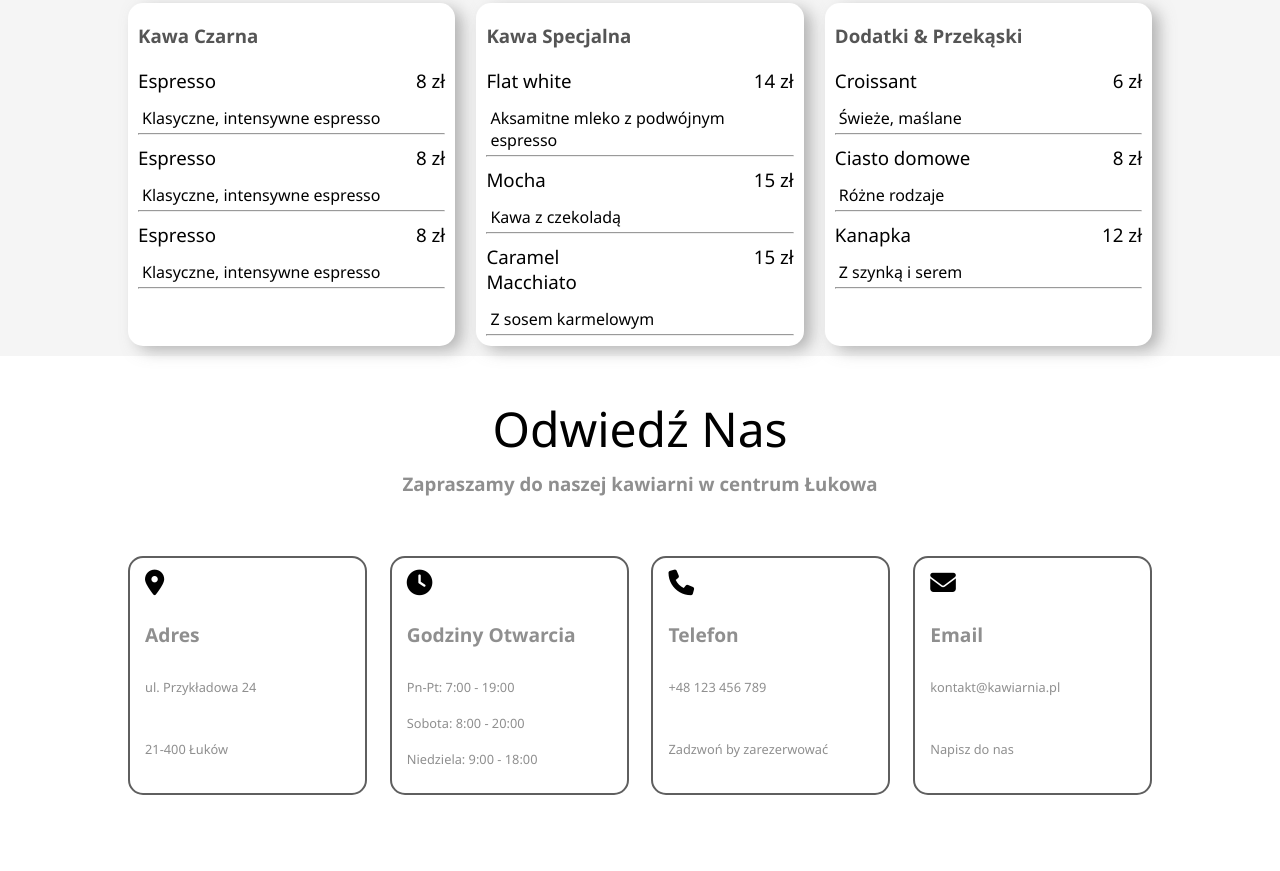
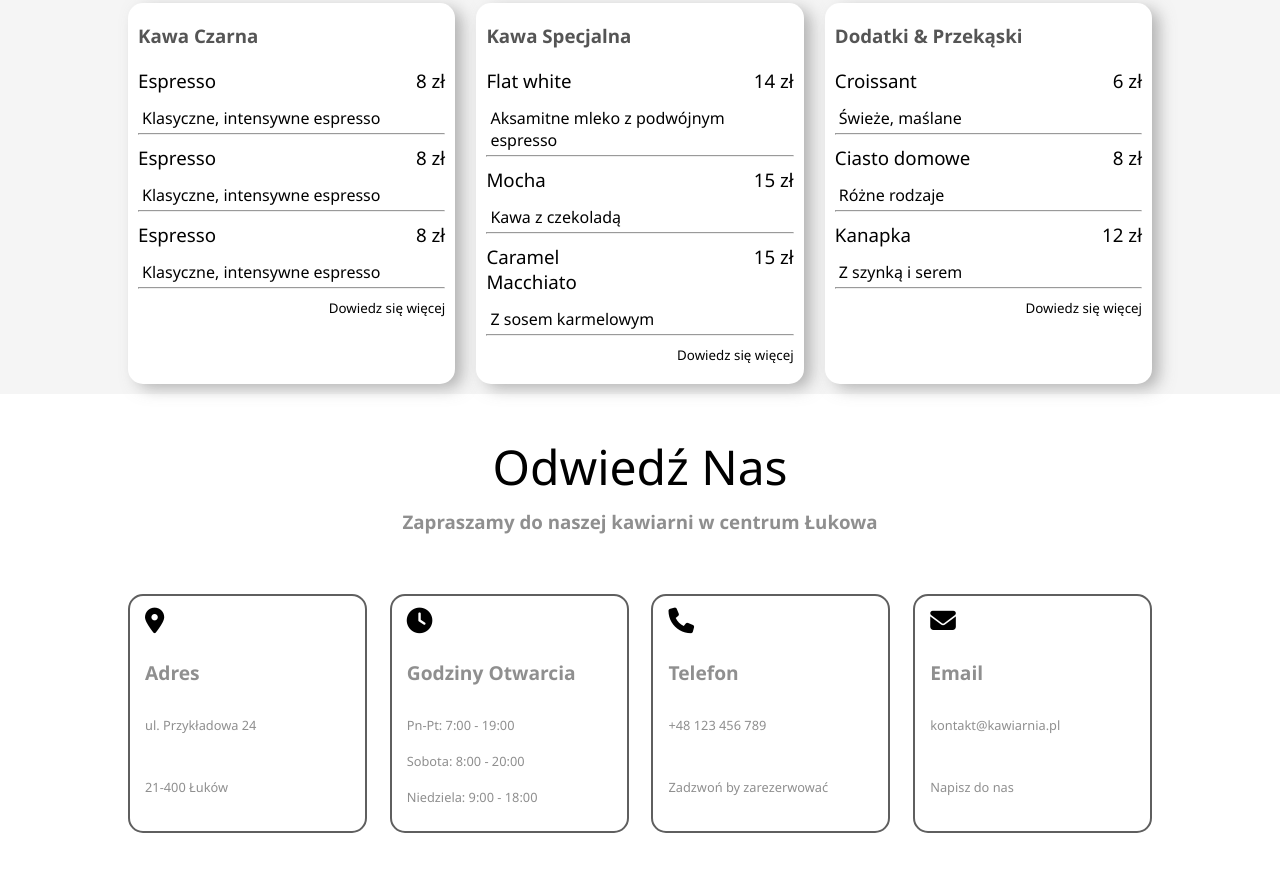
Before and after one commit to KacperGryczon/CoffeeRoom-Final, a plain HTML site: page index.html in a window 1280 px wide. Shown: the part 1805-2676 px from the top of the page. Drawn offline with Linux system fonts and the light colour scheme; grey boxes are pictures that could not be loaded.

Commit message:
prawie ostatnie poprawki

```diff
--- a/index.html
+++ b/index.html
@@ -12,9 +12,7 @@
 <body>
     <div class="container-500px">
         <p>Coffe Room <i class="fa-solid fa-mug-hot fa-sm" style="color: #000000;"></i></p>
-        <button class="openSidebar" onclick="openSidebar()">
-            <i class="fa-solid fa-bars fa-2xl" style="color: #000000;"></i>
-        </button>
+        <button class="openSidebar" onclick="openSidebar()"> <i class="fa-solid fa-bars fa-2xl" style="color: #000000;"></i> </button>
     </div>
     <nav class="nav">
             <img src="public/coffeeRoomLogo.png" alt="logo.png">
@@ -65,6 +63,7 @@
                         <section>
                             <h3 class="nazwa">Espresso</h3> <h3 class="cena">8 zł</h3> <h2 class="opis">Klasyczne, intensywne espresso</h2>
                         </section><hr>
+                        <button id="menuCardButton">Dowiedz się więcej</button>
                     </div>
                     <div id="card2" class="card">
                         <h3>Kawa Specjalna</h3>
@@ -77,6 +76,7 @@
                         <section>
                             <h3 class="nazwa">Caramel Macchiato</h3> <h3 class="cena">15 zł</h3> <h2 class="opis">Z sosem karmelowym</h2>
                         </section><hr>
+                        <button id="menuCardButton">Dowiedz się więcej</button>
                     </div>
                     <div id="card3" class="card">
                         <h3>Dodatki & Przekąski</h3>
@@ -89,6 +89,7 @@
                         <section>
                             <h3 class="nazwa">Kanapka</h3> <h3 class="cena">12 zł</h3> <h2 class="opis">Z szynką i serem</h2>
                         </section><hr>
+                        <button id="menuCardButton">Dowiedz się więcej</button>
                     </div>
                 </div>
             </div>
--- a/style.css
+++ b/style.css
@@ -196,11 +196,23 @@ body{
     box-shadow: 8px 5px 16px -1px rgba(158,158,158,0.78);
     -webkit-box-shadow: 8px 5px 16px -1px rgba(158,158,158,0.78);
     -moz-box-shadow: 8px 5px 16px -1px rgba(158,158,158,0.78);
+    text-align: start;
 }
 
 .card h3{
     text-align: start;
     color: rgb(85, 85, 85);
+}
+
+.card #menuCardButton{
+    margin: 10px 0;
+    font-weight: 500;
+    border: none;
+    background-color: transparent;
+    align-self: flex-end;
+    display: block;
+    margin-left: auto;
+    margin-right: 0;
 }
 
 .menuContainer .menuCards .card section{
```
